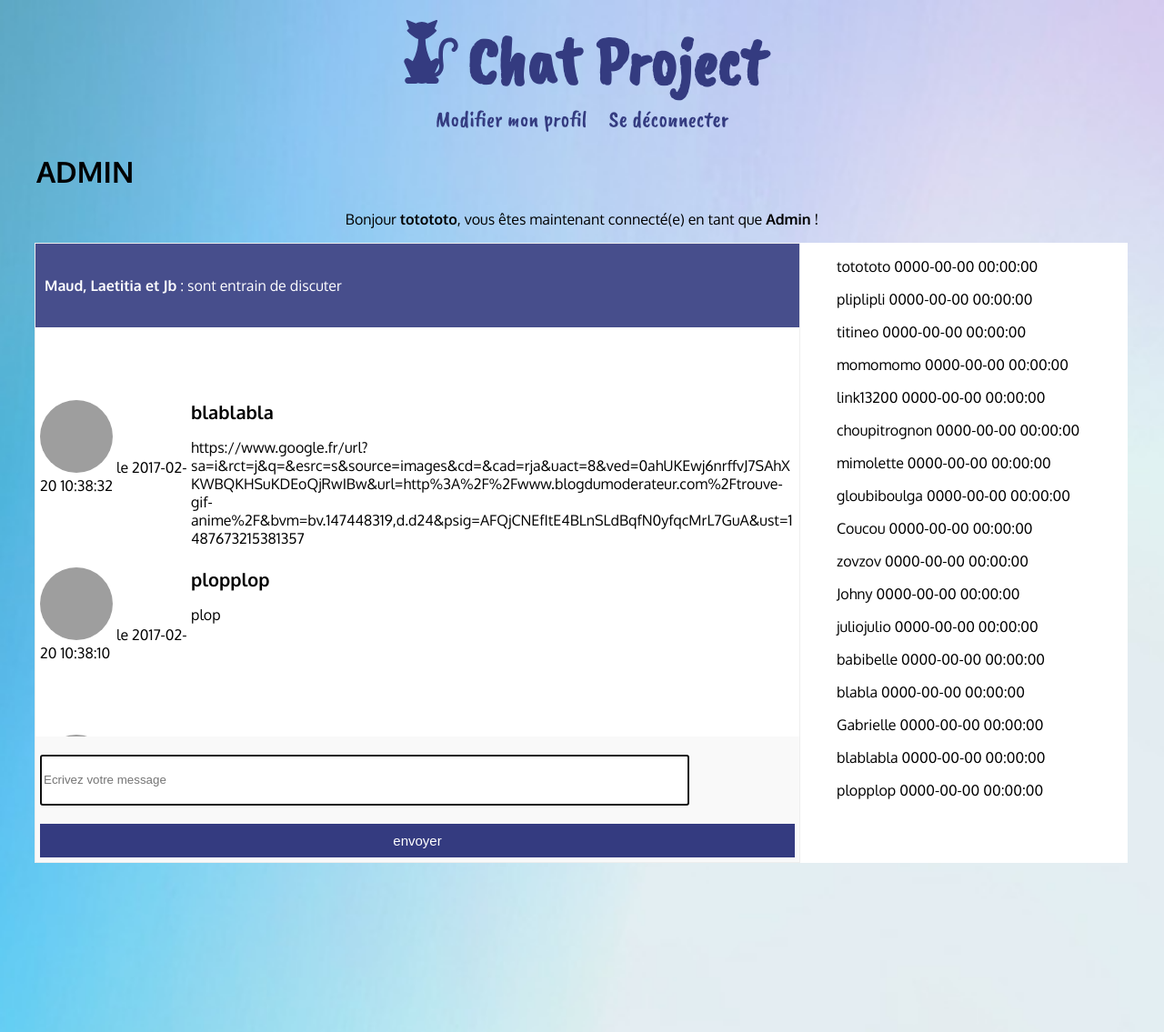
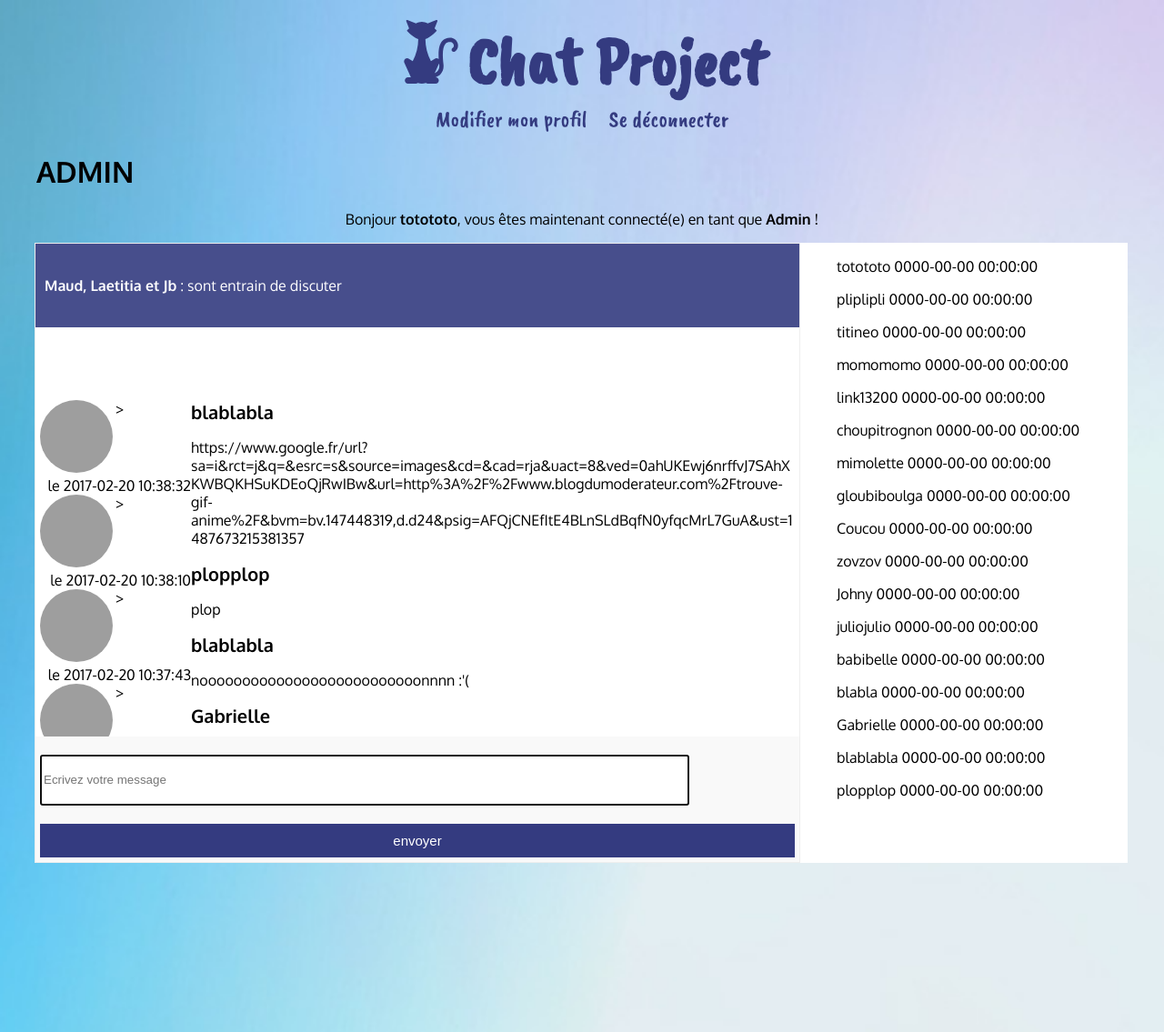
Before and after one commit to jibs13/chat_project, a PHP site: page / in a window 1280 px wide. Shown: the top 1135 px of the page at 91% size. Run offline with PHP 8.4, Linux system fonts and the light colour scheme; a user stored in the database is signed in; data comes from the database, SQL or seed files in the repository; some libraries are stand-ins or nearby versions; grey boxes are pictures that could not be loaded.

Commit message:
message.phtml

```diff
--- a/views/message.phtml
+++ b/views/message.phtml
@@ -1,8 +1,9 @@
 <article>
+	<div class="avatar_img">
+		<img class="avatar" src="<?=htmlentities($message['avatar'])?>" alt="avatar"/>
+	</div>
 	<div class="bloc_texte">
 		<h2><?=htmlentities($message['login'])?></h2>
 		<p><?=htmlentities($message['content'])?></p>
 	</div>
-	<img class="avatar" src="<?=htmlentities($message['avatar'])?>" alt="avatar"/>
-	 <span>le <?=$message['date']?></span>
-</article>
+<span class="box_date">le <?=$message['date']?></span>></article>
```
